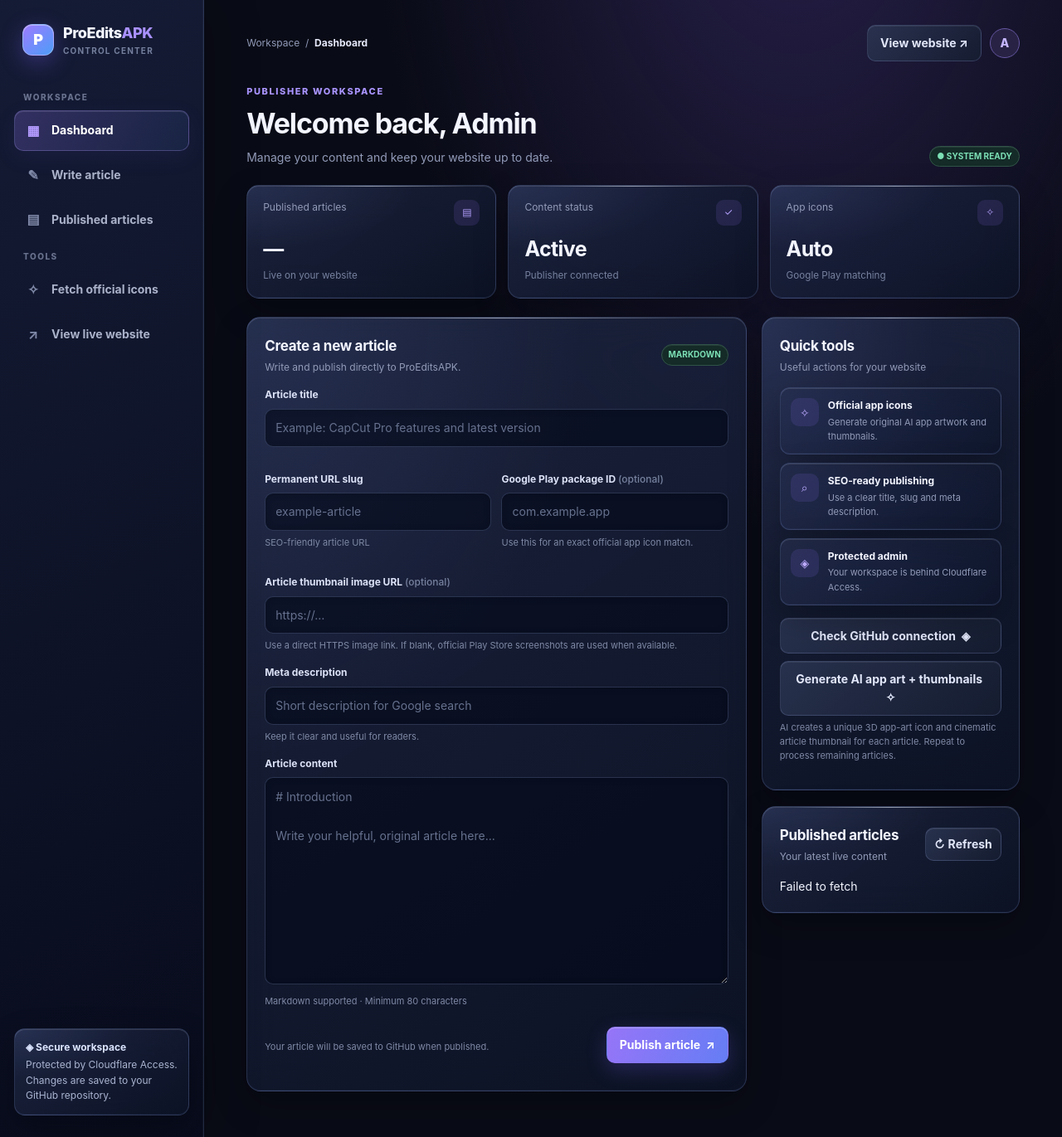
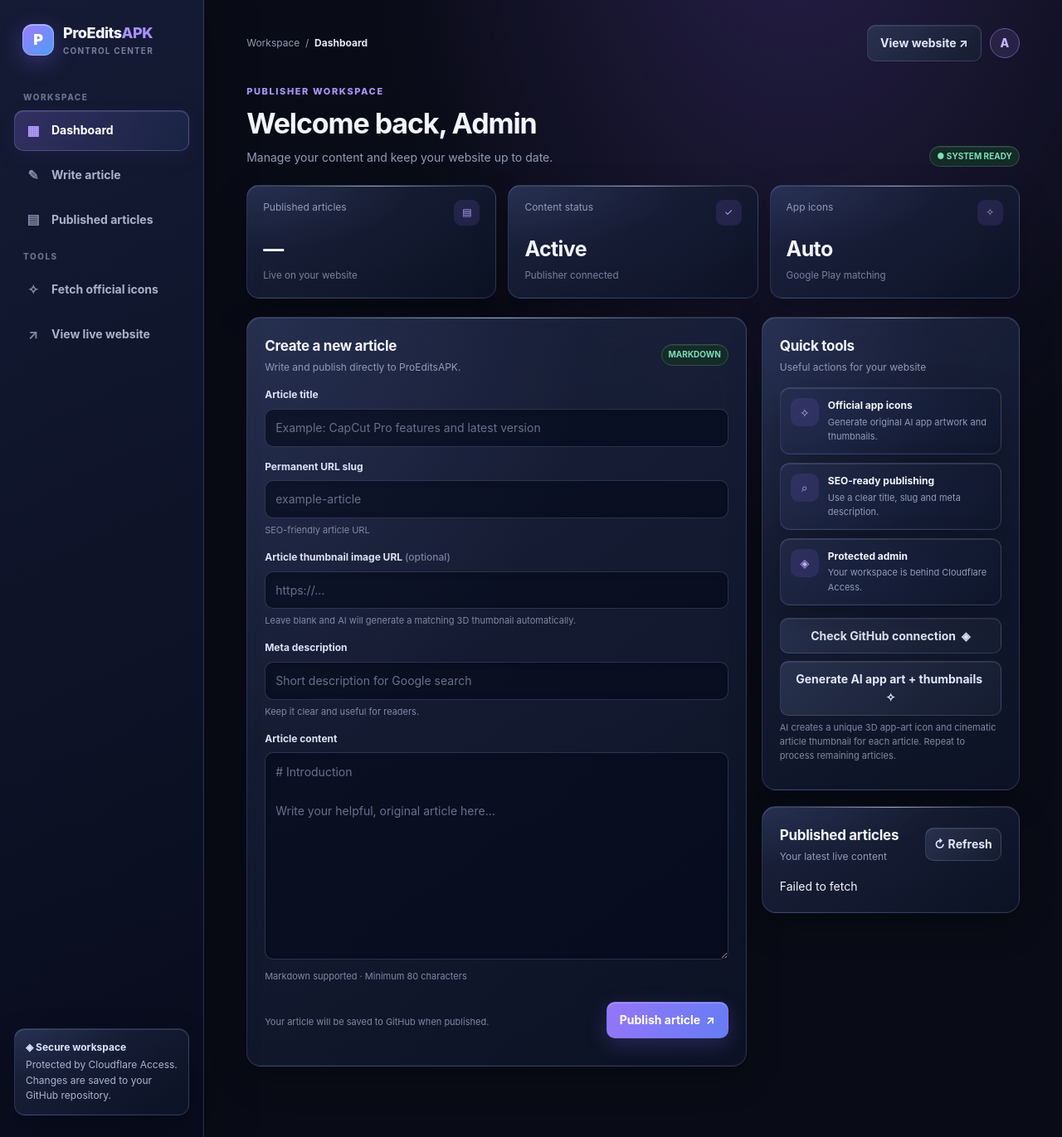
Before and after one commit to haseebaslam091-afk/proeditsapk, a Jekyll site: the page admin/index.html, which Jekyll copies as it is, in a window 1280 px wide and 1371 px high. Shown: the whole window at 83% size. Built offline with Jekyll 4.4.1, drawn with Linux system fonts in a browser that asks for light colours.

Commit message:
Remove Play Store package field and clarify automatic AI image creation

```diff
--- a/admin/index.html
+++ b/admin/index.html
@@ -70,8 +70,8 @@
 <div class="layout">
 <section class="panel" id="editor"><div class="panelhead"><div><h2>Create a new article</h2><p class="hint">Write and publish directly to ProEditsAPK.</p></div><span class="pill">MARKDOWN</span></div>
 <form id="form"><div class="field"><label for="title">Article title</label><input id="title" maxlength="160" required placeholder="Example: CapCut Pro features and latest version"></div>
-<div class="two"><div class="field"><label for="slug">Permanent URL slug</label><input id="slug" required placeholder="example-article"><div class="help">SEO-friendly article URL</div></div><div class="field"><label for="packageName">Google Play package ID <span style="color:#77829f;font-weight:500">(optional)</span></label><input id="packageName" placeholder="com.example.app"><div class="help">Use this for an exact official app icon match.</div></div></div>
-<div class="field"><label for="thumbnailUrl">Article thumbnail image URL <span style="color:#77829f;font-weight:500">(optional)</span></label><input id="thumbnailUrl" type="url" placeholder="https://…"><div class="help">Use a direct HTTPS image link. If blank, official Play Store screenshots are used when available.</div></div>
+<div class="field"><label for="slug">Permanent URL slug</label><input id="slug" required placeholder="example-article"><div class="help">SEO-friendly article URL</div></div>
+<div class="field"><label for="thumbnailUrl">Article thumbnail image URL <span style="color:#77829f;font-weight:500">(optional)</span></label><input id="thumbnailUrl" type="url" placeholder="https://…"><div class="help">Leave blank and AI will generate a matching 3D thumbnail automatically.</div></div>
 <div class="field"><label for="description">Meta description</label><input id="description" maxlength="320" placeholder="Short description for Google search"><div class="help">Keep it clear and useful for readers.</div></div>
 <div class="field"><label for="content">Article content</label><textarea id="content" required placeholder="# Introduction&#10;&#10;Write your helpful, original article here..."></textarea><div class="help">Markdown supported · Minimum 80 characters</div></div>
 <div class="formfoot"><span class="help">Your article will be saved to GitHub when published.</span><button class="btn primary" id="publish" type="submit">Publish article&nbsp; ↗</button></div></form><div id="status" class="status" role="status" aria-live="polite"></div></section>
```
Also changed, not shown: other parts of admin/index.html (+1 -1 lines).
